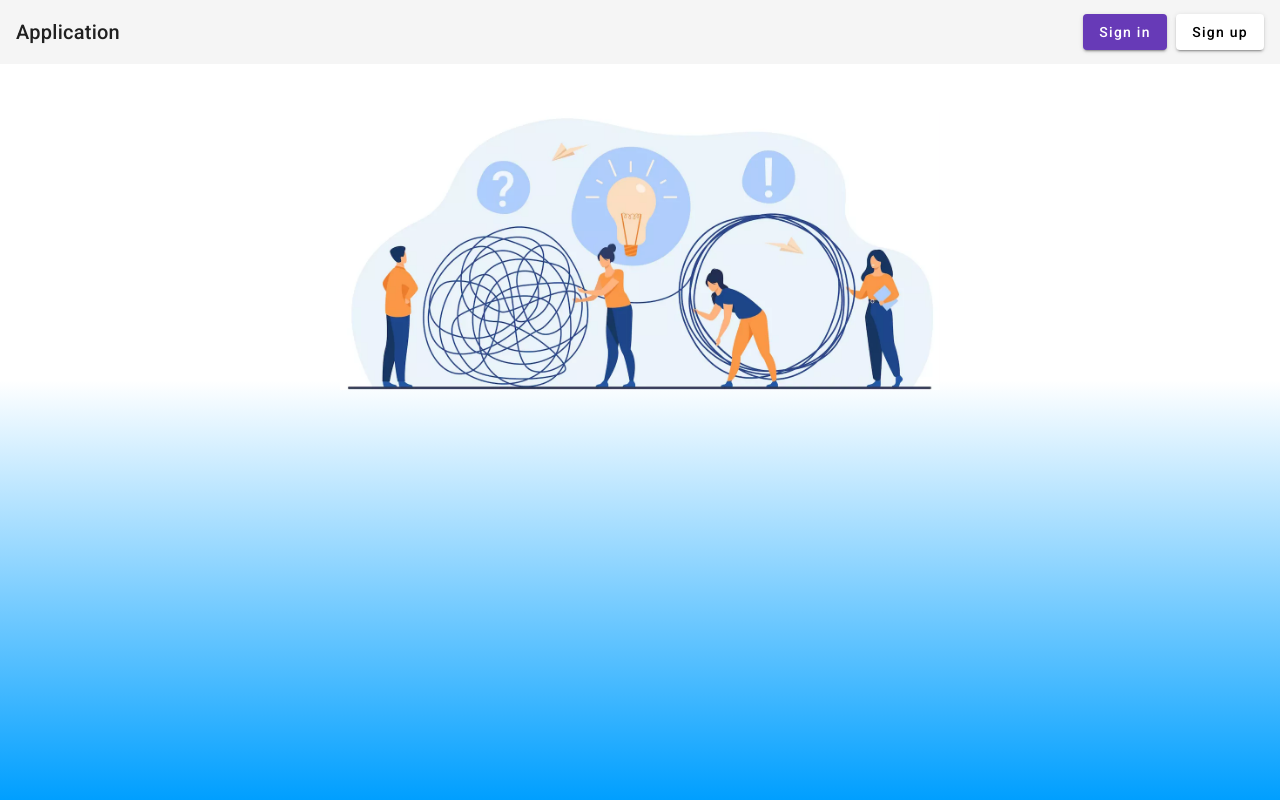
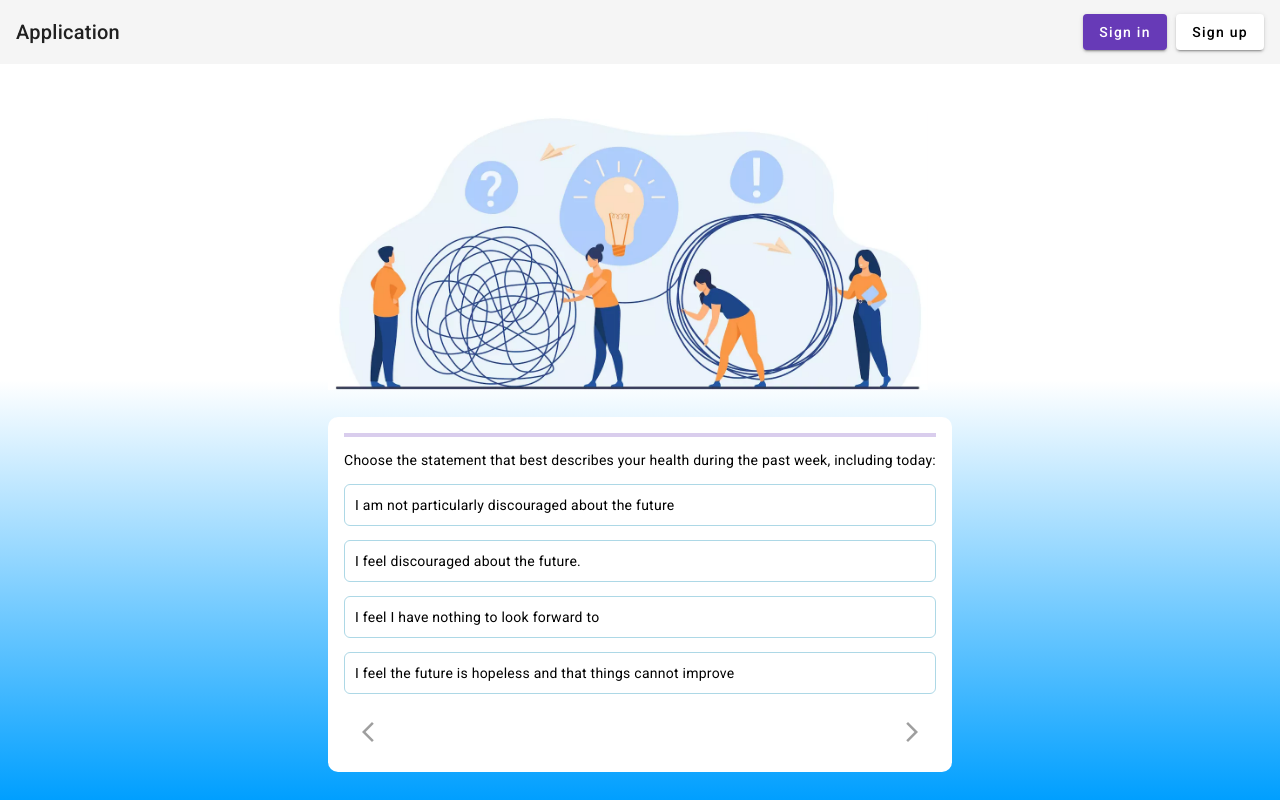
Before and after one commit to rmzvr/questionnaire, an Angular app: page /questionnaire in a window 1280 px wide. Built offline with nearby package versions, Linux system fonts and the light colour scheme.

Commit message:
add questionnaire extended form

```diff
--- /dev/null
+++ b/src/app/features/questionnaire/components/form-extended/form-extended.component.html
@@ -0,0 +1,33 @@
+<div class="form">
+  <mat-progress-bar class="progress-bar" mode="determinate" [value]="progress">
+  </mat-progress-bar>
+
+  <p class="question">
+    {{ currentQuestion.questionText }}
+  </p>
+
+  <ul class="options" *ngFor="let option of currentQuestion.options">
+    <li class="option" [class.selected]="selectedOption?.id === option.id" (click)="answer(option)">
+      {{ option.text }}
+    </li>
+  </ul>
+
+  <nav class="nav">
+    <button mat-icon-button [disabled]="!currentQuestionIndex" (click)="previousQuestion()">
+      <mat-icon>arrow_back_ios_new</mat-icon>
+    </button>
+
+    <ng-container *ngIf="isLastQuestion; then buttonNext else buttonFinish">
+    </ng-container>
+  </nav>
+</div>
+
+<ng-template #buttonNext>
+  <button mat-icon-button [disabled]="selectedOption === null" (click)="nextQuestion()">
+    <mat-icon>arrow_forward_ios</mat-icon>
+  </button>
+</ng-template>
+
+<ng-template #buttonFinish>
+  <button routerLink="/result" class="" mat-flat-button color="primary" [disabled]="selectedOption === null">Finish</button>
+</ng-template>
--- /dev/null
+++ b/src/app/features/questionnaire/components/form-extended/form-extended.component.scss
@@ -0,0 +1,51 @@
+.form {
+  max-width: 40rem;
+  background-color: white;
+  border-radius: 10px;
+  padding: 1rem;
+}
+
+.progress-bar {
+  margin-bottom: 0.8rem;
+}
+
+.options {
+  display: grid;
+  gap: 10px;
+
+  padding-left: 0;
+
+  list-style-type: none;
+}
+
+.option {
+  padding: 10px;
+
+  border: 1px solid lightblue;
+  border-radius: 6px;
+
+  cursor: pointer;
+
+  &:hover {
+    border-color: #019FFF;
+  }
+
+  &.selected {
+    background-color: #019FFF;
+    color: white;
+    border-color: #019FFF;
+  }
+}
+
+.nav {
+  display: flex;
+  justify-content: space-between;
+}
+
+.mdc-icon-button {
+  color: #019FFF;
+}
+
+.mat-mdc-unelevated-button:not(:disabled) {
+  background-color: #019FFF;
+}
--- /dev/null
+++ b/src/app/features/questionnaire/components/form-extended/form-extended.component.ts
@@ -0,0 +1,71 @@
+import { Component, Input } from '@angular/core';
+import { QuestionsService } from '../../services/questions.service';
+
+@Component({
+  selector: 'app-form-extended',
+  templateUrl: './form-extended.component.html',
+  styleUrls: ['./form-extended.component.scss'],
+})
+export class FormExtendedComponent {
+  @Input() public questions: any;
+
+  public currentQuestionIndex: number = 0;
+
+  constructor(private questionsService: QuestionsService) {}
+
+  public get progress(): number {
+    return (this.currentQuestionIndex / (this.questions.length - 1)) * 100;
+  }
+
+  public get currentQuestion(): any {
+    return this.questions[this.currentQuestionIndex];
+  }
+
+  public get isLastQuestion(): boolean {
+    return this.questions.length - 1 !== this.currentQuestionIndex;
+  }
+
+  public get selectedOption(): any {
+    return this.currentQuestion.selectedOption;
+  }
+
+  private set selectedOption(option: any) {
+    this.currentQuestion.selectedOption = option;
+  }
+
+  private get previousSelectedOption(): any {
+    return this.currentQuestion.previousSelectedOption;
+  }
+
+  private set previousSelectedOption(option: any) {
+    this.currentQuestion.previousSelectedOption = option;
+  }
+
+  public previousQuestion(): void {
+    this.currentQuestionIndex--;
+  }
+
+  public nextQuestion(): void {
+    this.currentQuestionIndex++;
+  }
+
+  public answer(option: any): void {
+    this.selectedOption = option;
+
+    if (this.previousSelectedOption?.id === this.selectedOption.id) {
+      this.nextQuestion();
+
+      return;
+    }
+
+    if (this.previousSelectedOption) {
+      this.questionsService.decreaseScore(this.previousSelectedOption.value);
+    }
+
+    this.questionsService.increaseScore(this.selectedOption.value);
+
+    if (this.selectedOption) {
+      this.previousSelectedOption = this.selectedOption;
+    }
+  }
+}
--- a/src/app/features/questionnaire/questionnaire.component.html
+++ b/src/app/features/questionnaire/questionnaire.component.html
@@ -1,4 +1,5 @@
 <app-header></app-header>
 <div class="container">
   <img class="image" src="../../../assets/questionnaire-page.webp" alt="main image" width="600px">
+  <app-form-extended [questions]="questions"></app-form-extended>
 </div>
--- a/src/app/features/questionnaire/questionnaire.component.scss
+++ b/src/app/features/questionnaire/questionnaire.component.scss
@@ -9,5 +9,5 @@
 }
 
 .image {
-  margin-block: 3rem;
+  margin-top: 3rem;
 }
--- a/src/app/features/questionnaire/questionnaire.module.ts
+++ b/src/app/features/questionnaire/questionnaire.module.ts
@@ -2,6 +2,7 @@ import { NgModule } from '@angular/core';
 import { CommonModule } from '@angular/common';
 import { QuestionnaireComponent } from './questionnaire.component';
 import { QuestionnaireRoutingModule } from './questionnaire-routing.module';
+import { FormExtendedComponent } from './components/form-extended/form-extended.component';
 import { MatProgressBarModule } from '@angular/material/progress-bar';
 import { MatIconModule } from '@angular/material/icon';
 import { MatButtonModule } from '@angular/material/button';
@@ -9,7 +10,7 @@ import { RouterModule } from '@angular/router';
 import { CoreModule } from 'src/app/core/core.module';
 
 @NgModule({
-  declarations: [QuestionnaireComponent],
+  declarations: [QuestionnaireComponent, FormExtendedComponent],
   imports: [
     CommonModule,
     QuestionnaireRoutingModule,
```
Also changed, not shown: 1 other file (tests, documents, lock files or other folders).
